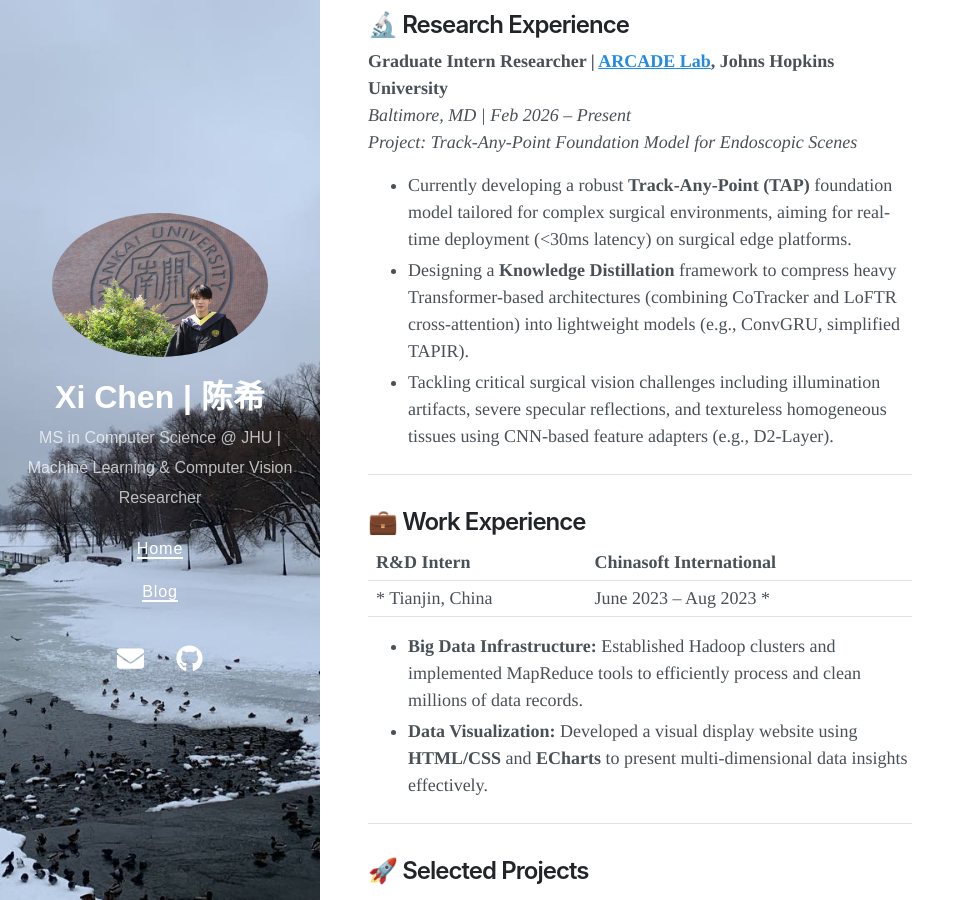
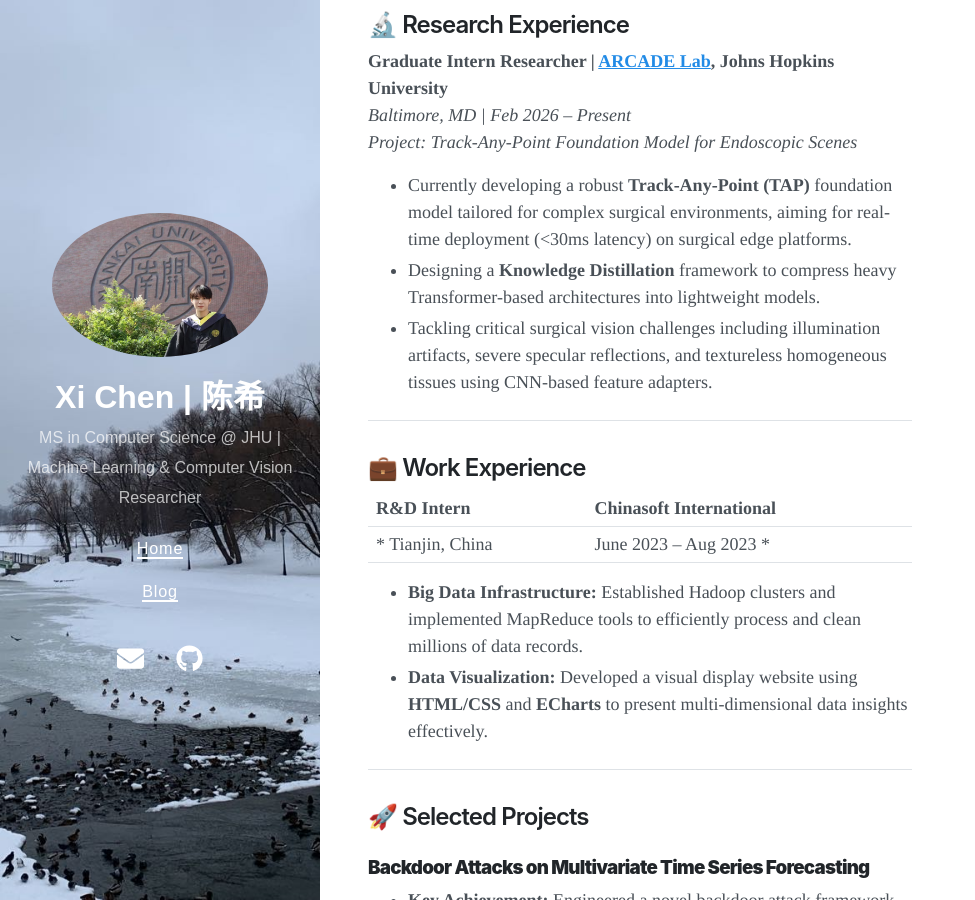
Before and after one commit to XiChen0522/XiChen0522.github.io, a Jekyll site: the page built from index.md, in a window 1280 px wide and 900 px high, scrolled down 710 px. Shown: the whole window, without its empty margins (0-975 px from the left). Built offline with Jekyll 4.4.1, drawn with Linux system fonts in a browser that asks for light colours; nearby versions of some CDN libraries.

Commit message:
Update project description for TAP foundation model
Refined project description by simplifying the knowledge distillation framework and CNN-based feature adapters.

```diff
--- a/index.md
+++ b/index.md
@@ -30,8 +30,8 @@ With a solid foundation in ML algorithms and hands-on experience in full-stack d
 *Baltimore, MD | Feb 2026 – Present*
 *Project: Track-Any-Point Foundation Model for Endoscopic Scenes*
 *   Currently developing a robust **Track-Any-Point (TAP)** foundation model tailored for complex surgical environments, aiming for real-time deployment (<30ms latency) on surgical edge platforms.
-*   Designing a **Knowledge Distillation** framework to compress heavy Transformer-based architectures (combining CoTracker and LoFTR cross-attention) into lightweight models (e.g., ConvGRU, simplified TAPIR).
-*   Tackling critical surgical vision challenges including illumination artifacts, severe specular reflections, and textureless homogeneous tissues using CNN-based feature adapters (e.g., D2-Layer).
+*   Designing a **Knowledge Distillation** framework to compress heavy Transformer-based architectures into lightweight models.
+*   Tackling critical surgical vision challenges including illumination artifacts, severe specular reflections, and textureless homogeneous tissues using CNN-based feature adapters.
 
 ---
 
```
